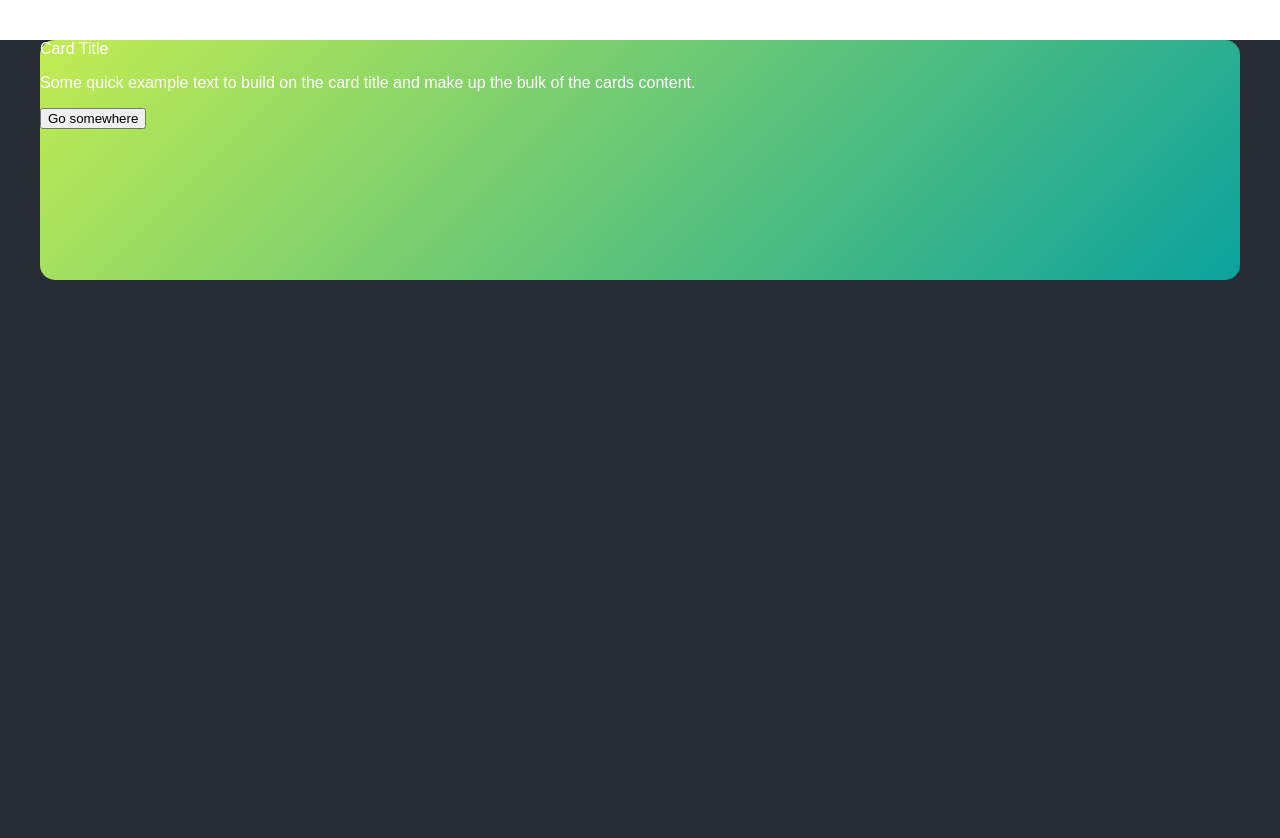
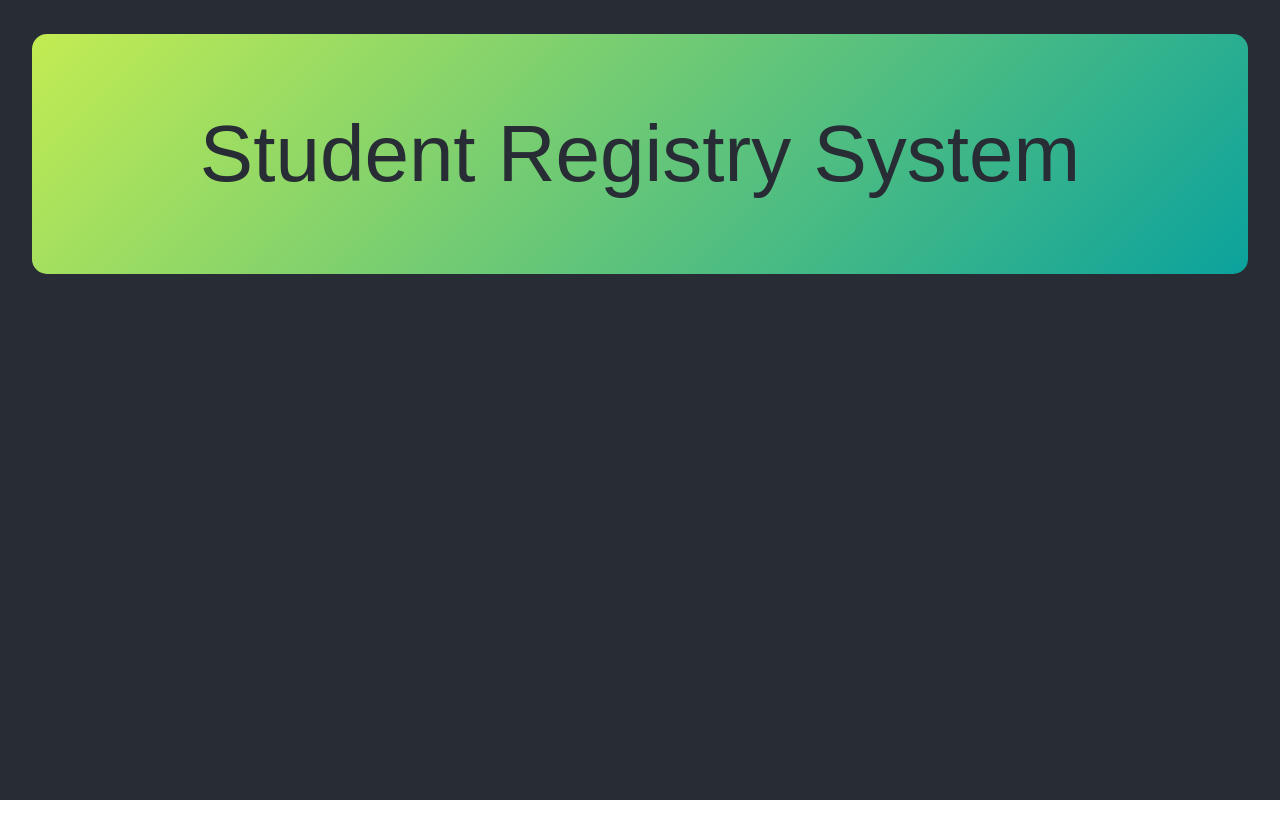
Before and after one commit to saiful-islam-niloy/student-registry, a React (Create React App) app in the folder front-end/: page / in a window 1280 px wide. After the commit the page ends 800 px from the top, so only its background shows below. Built offline with nearby package versions, Linux system fonts and the light colour scheme.

Commit message:
home page banner

```diff
--- a/front-end/src/asset/css/custom.scss
+++ b/front-end/src/asset/css/custom.scss
@@ -22,5 +22,18 @@ $secondary-weight: 500;
   background: linear-gradient(135deg, #c3ec52 0%, #0ba29d 100%);
   border-radius: 15px;
   height: 30vh;
-  margin: 5vh;
+  margin: 1rem 2rem 2rem 2rem;
+  font-size: 5rem;
+  display: flex;
+  justify-content: center;
+  align-items: center;
 }
+
+.banner_title {
+  display: inline-block;
+  color: $primary-background;
+  border-radius: 30px;
+  padding: 1rem;
+  font-family: $primary-font;
+  font-weight: 400;
+}
--- a/front-end/src/components/Banner.js
+++ b/front-end/src/components/Banner.js
@@ -1,16 +1,17 @@
 import React, { Component } from 'react';
-import { Button, Card } from 'react-bootstrap';
+import { Card, Container } from 'react-bootstrap';
 
 export default class Banner extends Component {
   render() {
     return (
-      <Card className='banner_background'>
-        <Card.Body>
-          <Card.Title>Card Title</Card.Title>
-          <Card.Text>Some quick example text to build on the card title and make up the bulk of the cards content.</Card.Text>
-          <Button variant='primary'>Go somewhere</Button>
-        </Card.Body>
-      </Card>
+      <Container fluid={true} className='background'>
+        <br />
+        <Card className='banner_background p-2'>
+          <Card.Body>
+            <Card.Title className='banner_title'>Student Registry System</Card.Title>
+          </Card.Body>
+        </Card>
+      </Container>
     );
   }
 }
--- a/front-end/src/pages/HomePage.js
+++ b/front-end/src/pages/HomePage.js
@@ -1,14 +1,11 @@
 import React, { Component, Fragment } from 'react';
-import { Container } from 'react-bootstrap';
 import Banner from '../components/Banner';
 
 class HomePage extends Component {
   render() {
     return (
       <Fragment>
-        <Container fluid={true} className='background'>
-          <Banner />
-        </Container>
+        <Banner />
       </Fragment>
     );
   }
```
